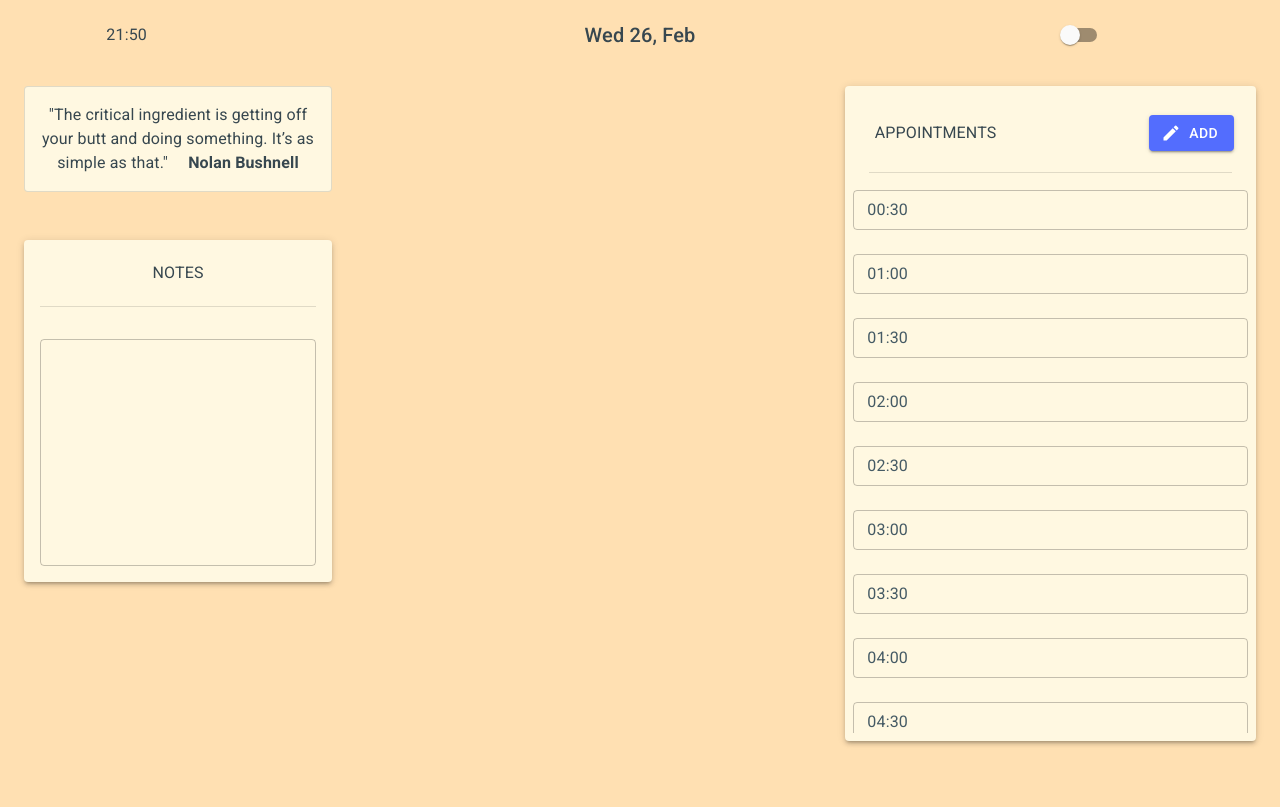
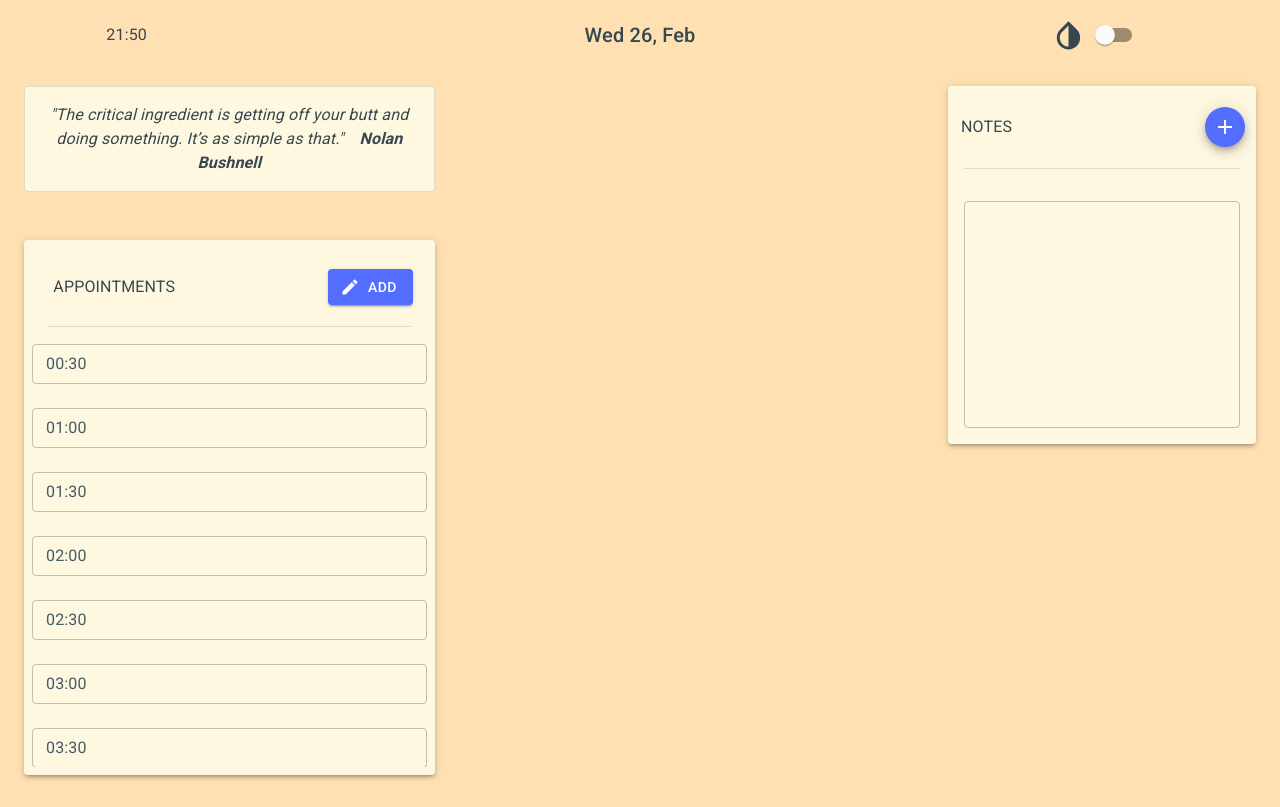
Before and after one commit to GautDel/Scarab, a Next.js app: page / in a window 1280 px wide. Built offline with nearby package versions, Linux system fonts and the light colour scheme.

Commit message:
Added Light/Dark Theme Functionality, and Notes and Quote Sections

```diff
--- a/components/appointments/Appointment.js
+++ b/components/appointments/Appointment.js
@@ -32,7 +32,7 @@ const styles = makeStyles({
         padding: "1.3rem 0"
     },
     box: {
-        height: "70vh",
+        height: "55vh",
         overflow: "scroll",
         overflowX: "hidden",
         scrollBehavior: "smooth",
@@ -108,12 +108,12 @@ const Appointment = () => {
                 <form action="" position="relative">
                     <Box className={classes.headerBox}>
                         <Grid container display="row" justify="space-between" alignItems="center">
-                            <Grid item xs={6} sm={3} md={4} lg={5}>
+                            <Grid item xs={6} sm={3} md={5} lg={5}>
                                 <Typography variant="body1" align="center" className={classes.heading}>
                                     APPOINTMENTS
                                 </Typography>
                             </Grid>
-                            <Grid item xs={4} sm={2} md={3} lg={3}>
+                            <Grid item xs={4} sm={2} md={4} lg={3}>
                                 <Button
 
                                     variant="contained"
--- a/components/header/Header.js
+++ b/components/header/Header.js
@@ -30,20 +30,20 @@ const Header = () => {
 
 
     return (
-        <Grid container className={classes.root} direction="row" justify="space-around" alignItems="center">
+        <Grid container className={classes.root} direction="row" justify="space-between" alignItems="center">
             <Grid item xs={2}>
                 <Box>
                     <Time clock={clock} />
                 </Box>
             </Grid>
 
-            <Grid item xs={8}>
+            <Grid item xs={6} m={7}>
                 <Box>
                     <Day day={day} />
                 </Box>
             </Grid>
 
-            <Grid item xs={2}>
+            <Grid item xs={3} sm={2}>
                 <Box>
                     <Mode />
                 </Box>
--- a/components/header/Mode.js
+++ b/components/header/Mode.js
@@ -1,9 +1,28 @@
+import Box from '@material-ui/core/Box';
+import InvertColorsIcon from '@material-ui/icons/InvertColors';
+import React, { useContext } from 'react';
 import Switch from '@material-ui/core/Switch';
+import { ModeContext }  from "../../context/ModeContext";
 
 const Mode = () => {
-
+    const {toggleDark, isDark} = useContext(ModeContext)
     return (
-        <Switch align="center" edge="end"/>
+        <>
+            <Box
+                justify="center"
+                align="center"
+                display="flex"
+                alignItems="center"
+            >
+                <InvertColorsIcon color={isDark ? "primary" : undefined} fontSize="large" />
+                <Switch
+                    onChange={() => toggleDark()}
+                    align="center"
+                    edge="end"
+                    color="primary"
+                />
+            </Box>
+        </>
     )
 }
 
--- a/components/notes/Note.js
+++ b/components/notes/Note.js
@@ -1,9 +1,12 @@
+import AddIcon from '@material-ui/icons/Add';
+import Box from '@material-ui/core/Box';
+import Divider from '@material-ui/core/Divider';
+import Fab from '@material-ui/core/Fab';
+import Grid from '@material-ui/core/Grid';
+import Paper from '@material-ui/core/Paper';
 import TextField from '@material-ui/core/TextField';
-import Paper from '@material-ui/core/Paper';
+import Typography from '@material-ui/core/Typography';
 import { makeStyles } from '@material-ui/core/styles';
-import Divider from '@material-ui/core/Divider';
-import Typography from '@material-ui/core/Typography';
-import Box from '@material-ui/core/Box';
 
 const styles = makeStyles({
     headerBox: {
@@ -14,7 +17,7 @@ const styles = makeStyles({
     },
     paper: {
         marginBottom: "3rem"
-    }
+    },
 })
 
 const Note = () => {
@@ -23,8 +26,23 @@ const Note = () => {
     return (
         <>
             <Paper elevation={3} className={classes.paper}>
+                <form action="">
                     <Box className={classes.headerBox}>
+                        <Grid container display="row" justify="space-between" alignItems="center">
+                            <Grid item xs={5} sm={3} md={4} lg={3}>
                                 <Typography align="center" >NOTES</Typography>
+                            </Grid>
+
+                            <Grid item xs={3} sm={2} md={3} lg={2}>
+                                <Fab size="small"
+                                    color="primary"
+                                    aria-label="add"
+                                    className={classes.margin}
+                                >
+                                    <AddIcon />
+                                </Fab>
+                            </Grid>
+                        </Grid>
                     </Box>
 
                     <Divider variant="middle"/>
@@ -36,6 +54,7 @@ const Note = () => {
                         rows="10"
                         variant="outlined"
                     />
+                </form>
             </Paper>
         </>
     )
--- a/components/quote/Quote.js
+++ b/components/quote/Quote.js
@@ -6,11 +6,12 @@ import { makeStyles } from '@material-ui/core/styles';
 const styles = makeStyles({
     paper: {
         padding: "1rem",
-        marginBottom: "3rem"
+        marginBottom: "3rem",
+        fontStyle: "oblique"
     },
     citation: {
-        fontWeight: "bold",
-        marginLeft: "1rem"
+        marginLeft: "1rem",
+        fontWeight: "bold"
     }
 });
 
@@ -21,10 +22,12 @@ const Quote = () => {
     return (
         <>
             <Paper variant="outlined" className={classes.paper}>
-                <Typography variant="body1" align="center">
+                <Typography variant="body1" align="center" >
                     "The critical ingredient is getting off your butt and doing something.
                     It’s as simple as that."
-                    <span className={classes.citation}> Nolan Bushnell</span>
+                    <Typography className={classes.citation} component="span" variant="body1">
+                        Nolan Bushnell
+                    </Typography>
                 </Typography>
             </Paper>
         </>
--- /dev/null
+++ b/context/ModeContext.js
@@ -0,0 +1,16 @@
+import React, { createContext, useState } from 'react';
+export const ModeContext = createContext();
+
+export const ModeProvider = props => {
+    const [isDark, setIsDark] = useState(false);
+
+    const toggleDark = () => {
+        setIsDark(!isDark);
+    }
+
+    return (
+        <ModeContext.Provider value={{isDark, toggleDark}}>
+            {props.children}
+        </ModeContext.Provider>
+    )
+}
--- a/pages/_app.js
+++ b/pages/_app.js
@@ -1,10 +1,14 @@
-import React from 'react';
+import React, { useContext } from 'react';
 import App from 'next/app';
 import Head from 'next/head';
 import { ThemeProvider } from '@material-ui/core/styles';
 import { TimeProvider } from "../context/TimeContext";
+import { ModeProvider}  from "../context/ModeContext";
+import { ModeContext }  from "../context/ModeContext";
 import CssBaseline from '@material-ui/core/CssBaseline';
 import theme from '../src/theme';
+import darkTheme from '../src/darkTheme';
+
 
 export default class MyApp extends App {
   componentDidMount() {
@@ -17,21 +21,31 @@ export default class MyApp extends App {
 
   render() {
     const { Component, pageProps } = this.props;
-
     return (
       <>
         <Head>
           <title>Scarab</title>
           <meta name="viewport" content="minimum-scale=1, initial-scale=1, width=device-width" />
         </Head>
-             <ThemeProvider theme={theme}>
-                {/* CssBaseline kickstart an elegant, consistent, and simple baseline to build upon. */}
-                <CssBaseline />
 
-                <TimeProvider>
-                    <Component {...pageProps} />
-                </TimeProvider>
-            </ThemeProvider>
+          {/* ModeProvider and ModeContext is  used for providing ligh / dark theme to ThemeProvider */}
+            <ModeProvider>
+                <ModeContext.Consumer>
+                    {props => {
+                        return (
+                            <ThemeProvider theme={props.isDark ? darkTheme : theme}>
+                                {/* CssBaseline kickstart an elegant, consistent,
+                                and simple baseline to build upon. */}
+                                <CssBaseline />
+
+                                <TimeProvider>
+                                    <Component {...pageProps} />
+                                </TimeProvider>
+
+                            </ThemeProvider>
+                        )}}
+                </ModeContext.Consumer>
+            </ModeProvider>
      </>
     );
   }
--- a/pages/index.js
+++ b/pages/index.js
@@ -31,14 +31,15 @@ const Index = () => {
                   <Header />
               </Grid>
 
+              <Grid item xs={12} md={4}>
+                  <Quote/>
+                  <Appointment />
+              </Grid>
+
               <Grid item xs={12} md={3}>
-                  <Quote/>
                   <Note />
               </Grid>
 
-              <Grid item xs={12} md={4}>
-                  <Appointment />
-              </Grid>
           </Grid>
       </Container>
   );
--- /dev/null
+++ b/src/darkTheme.js
@@ -0,0 +1,14 @@
+import { createMuiTheme } from '@material-ui/core/styles';
+
+// Create a theme instance.
+const darkTheme = createMuiTheme({
+  palette: {
+      type: "dark",
+      primary: {
+          main: "#ef5350"
+      }
+  },
+});
+
+
+export default darkTheme;
```
Also changed, not shown: context/ThemeContext.js (added, +14 -0 lines). Lines whose indentation alone changed are shown as unchanged.
